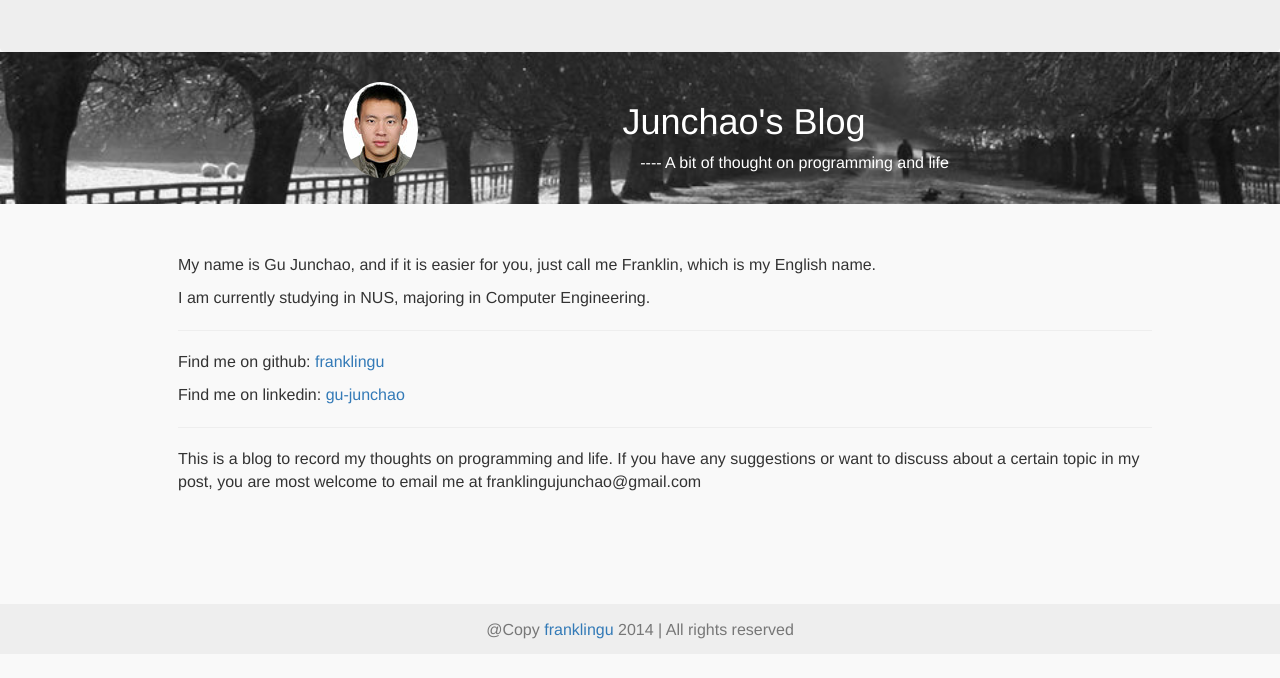
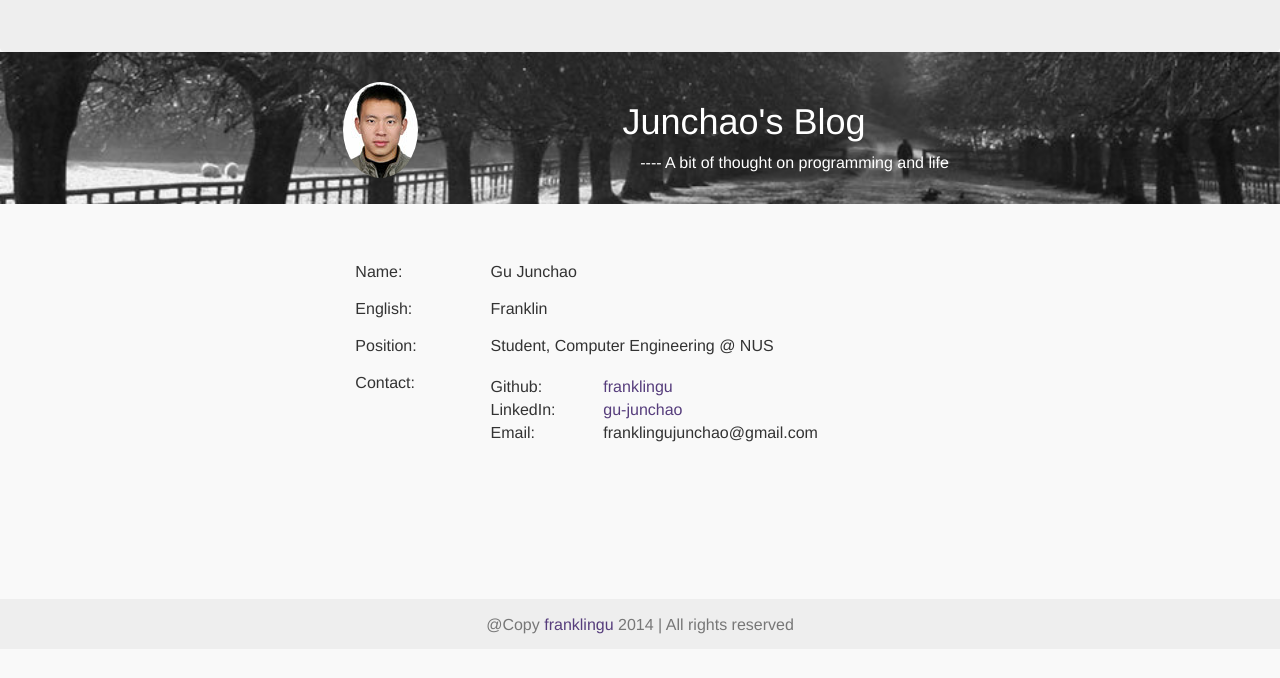
Before and after one commit to franklingu/franklingu.github.io, a Jekyll site: the page built from index.html, in a window 1280 px wide. Shown: the top 678 px of the page. Built offline with Jekyll 4.4.1, drawn with Linux system fonts in a browser that asks for light colours; nearby versions of some CDN libraries; Markdown is read by kramdown in place of the engine named in the settings; the list of posts is cut into pages by our own code.

Commit message:
change to front page
p.s. small tuning of styles

```diff
--- a/css/style.css
+++ b/css/style.css
@@ -31,6 +31,10 @@ ul.post-summary {
     min-height: 50px;
 }
 
+a {
+    color: #563d7c;
+}
+
 .nav>li>a {
     color: #999;
     font-weight: 600;
@@ -38,7 +42,6 @@ ul.post-summary {
 
 .nav>li>a:hover {
     color: #77DD9D;
-
 }
 
 .nav>li>a:active {
@@ -69,7 +72,7 @@ ul.post-summary {
 }
 
 .intro-part {
-    padding: 50px 0 50px 50px;
+    padding: 50px 0 97px 50px;
 }
 
 .text-white {
@@ -78,6 +81,14 @@ ul.post-summary {
 
 .small {
     font-size: 70%;
+}
+
+.wide-line {
+    padding: 7px 0 7px 0;
+}
+
+.wd-line {
+    padding: 4px 0 4px 0;
 }
 
 .right-align {
@@ -109,6 +120,10 @@ ul.post-summary {
 .align-center {
     text-align: center;
     margin: 5px auto;
+}
+
+.no-padding {
+    padding: 0;
 }
 
 .blog {
--- a/index.html
+++ b/index.html
@@ -14,13 +14,40 @@ title: Home
       </div>
     </div>
     <div class="container container-narrow intro-part">
-      <p>My name is Gu Junchao, and if it is easier for you, just call me Franklin, which is my English name.</p>
-      <p>I am currently studying in NUS, majoring in Computer Engineering.</p>
-      <hr>
-      <p>Find me on github: <a href="https://github.com/franklingu">franklingu</a></p>
-      <p>Find me on linkedin: <a href="https://www.linkedin.com/pub/gu-junchao/79/434/288">gu-junchao</a></p>
-      <hr>
-      <p>This is a blog to record my thoughts on programming and life. If you have any suggestions or want to discuss about a certain topic in my post, you are most welcome to email me at franklingujunchao@gmail.com</p>
+      <div class="col-sm-12 no-padding">
+        <div class="col-sm-2"></div>
+        <div class="col-sm-10 no-padding">
+          <div class="col-sm-12 wide-line">
+            <div class="col-sm-2">Name: </div>
+            <div class="col-sm-10">Gu Junchao</div>
+          </div>
+          <div class="col-sm-12 wide-line">
+            <div class="col-sm-2">English: </div>
+            <div class="col-sm-10">Franklin</div>
+          </div>
+          <div class="col-sm-12 wide-line">
+            <div class="col-sm-2">Position: </div>
+            <div class="col-sm-10">Student, Computer Engineering @ NUS</div>
+          </div>
+          <div class="col-sm-12 wide-line">
+            <div class="col-sm-2">Contact:</div>
+            <div class="col-sm-10 no-padding">
+              <div class="wd-line">
+                <div class="col-sm-2">Github: </div>
+                <div class="col-sm-10"><a href="https://github.com/franklingu">franklingu</a></div>
+              </div>
+              <div class="wd-line">
+                <div class="col-sm-2">LinkedIn: </div>
+                <div class="col-sm-10"><a href="https://www.linkedin.com/pub/gu-junchao/79/434/288">gu-junchao</a></div>
+              </div>
+              <div class="wd-line">
+                <div class="col-sm-2">Email:</div>
+                <div class="col-sm-10">franklingujunchao@gmail.com</div>
+              </div>
+            </div>
+          </div>
+        </div>
+      </div>
     </div>
   </div>
 </div>
```
